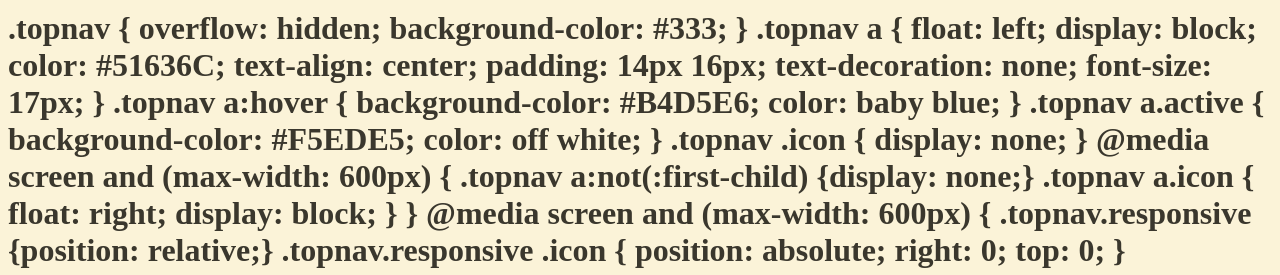
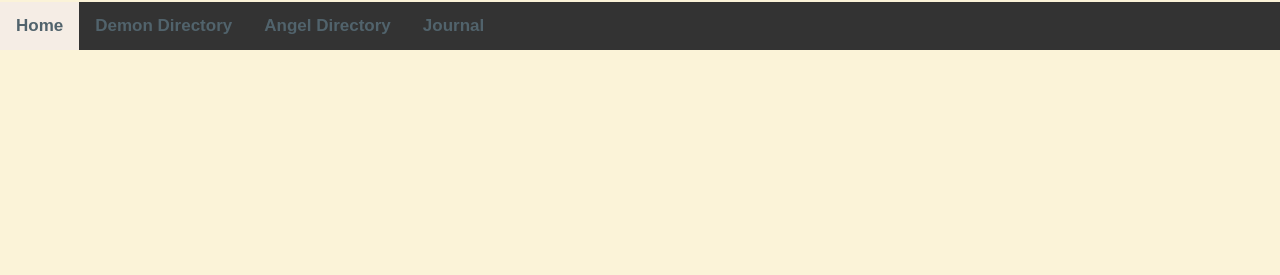
Before and after one commit to 1514826/1514826.github.io, a plain HTML site: page index.html in a window 1280 px wide. Shown: the part 56-331 px from the top of the page. Drawn offline with Linux system fonts and the light colour scheme.

Commit message:
Update index.html

```diff
--- a/index.html
+++ b/index.html
@@ -17,6 +17,17 @@
 </body>
 </html>
 <h1> A Record. <h1>
+
+     <!DOCTYPE html>
+<html>
+<head>
+<meta name="viewport" content="width=device-width, initial-scale=1">
+<link rel="stylesheet" href="https://cdnjs.cloudflare.com/ajax/libs/font-awesome/4.7.0/css/font-awesome.min.css">
+<style>
+body {
+  margin: 0;
+  font-family: Arial, Helvetica, sans-serif;
+}
 
 .topnav {
   overflow: hidden;
```
